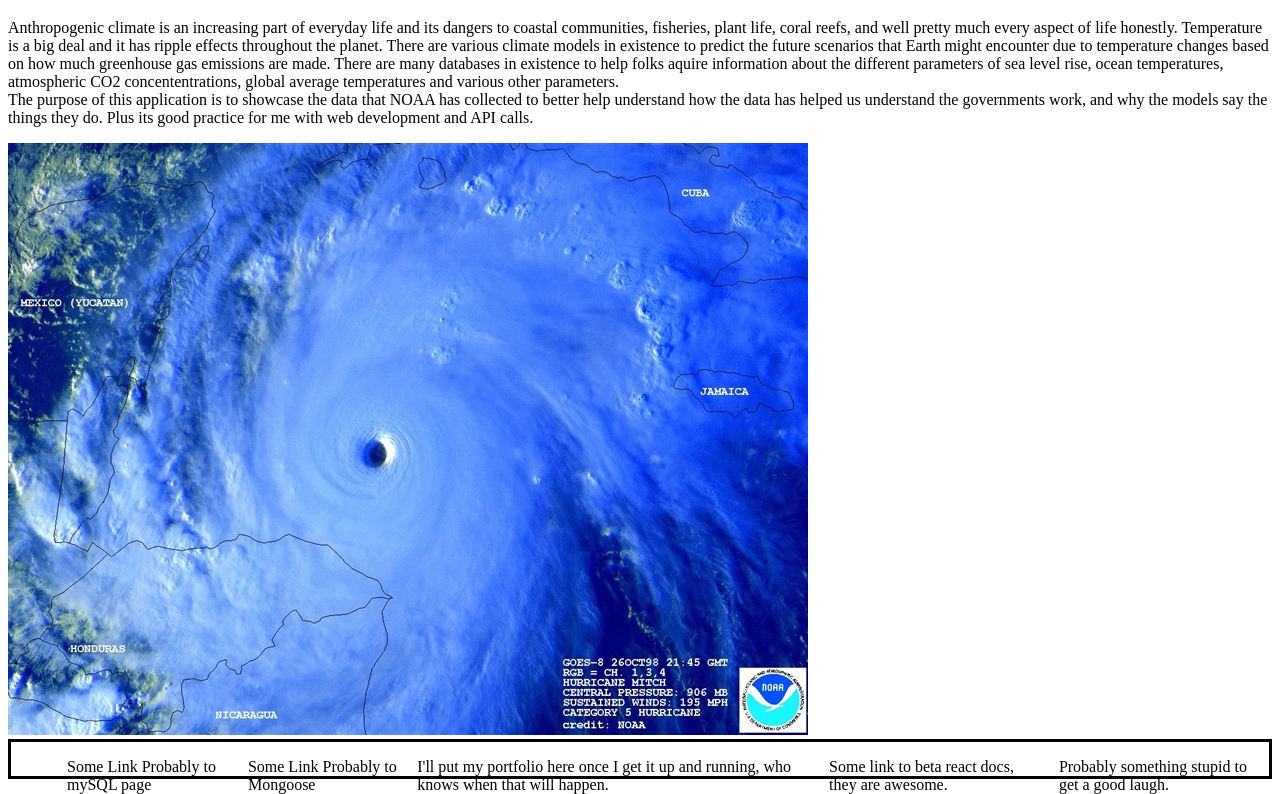
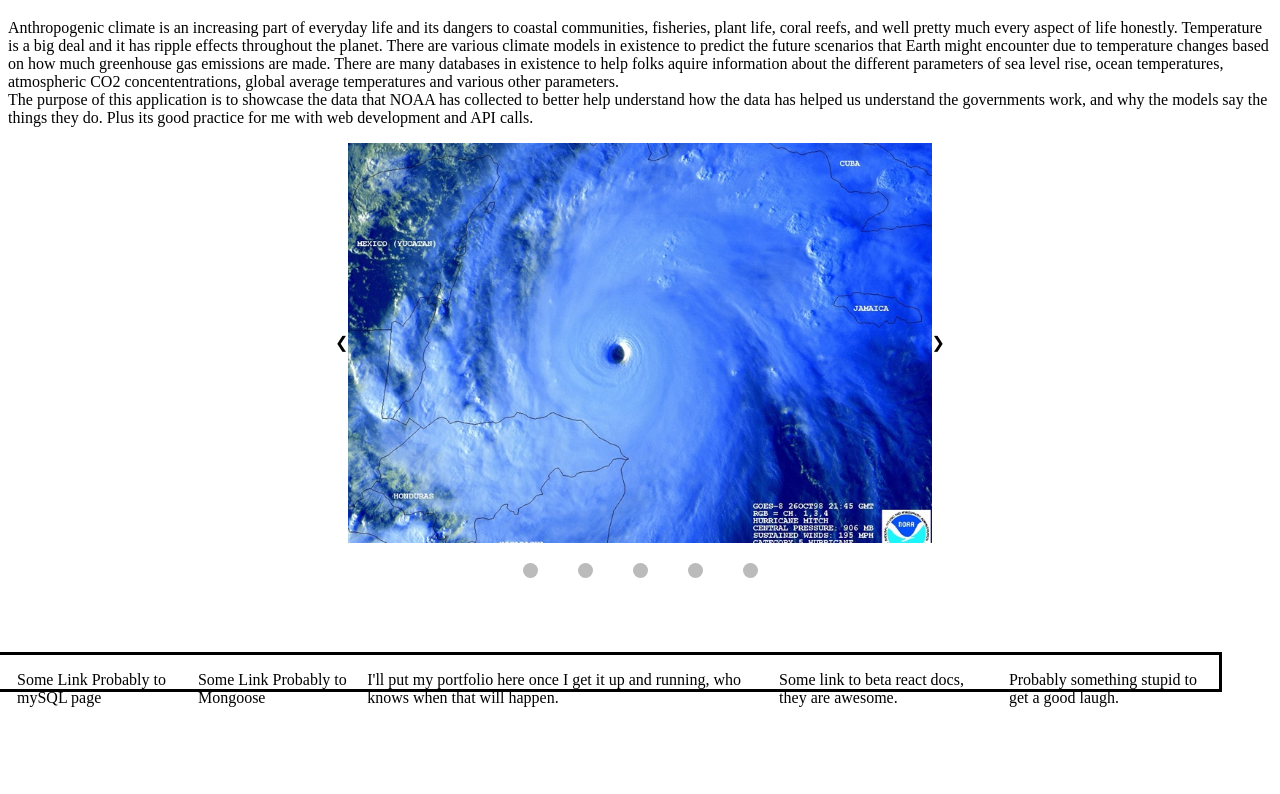
Before and after one commit to ianhnizdo/TestApplication, a React app: page / in a window 1280 px wide. Shown: the part 379-1173 px from the top of the page. After the commit the page ends 1086 px from the top, so only its background shows below. Built offline with nearby package versions, Linux system fonts and the light colour scheme.

Commit message:
Have the slideshow working.

```diff
--- a/client/Homepage.jsx
+++ b/client/Homepage.jsx
@@ -1,13 +1,52 @@
-import React from "react";
+import React, { useState } from "react";
 import Nav from "./Nav";
 // import "./styles.scss";
 import Footer from "./Footer";
 import Coral from "../public/Coral-Bleaching.jpg";
-import Cumulus from "../public/HurricaneMitch.jpg";
+import Cumulus from "../public/Cumulus-Clouds.jpg";
 import Satellite from "../public/Satellite.jpg";
 import SeaLevel from "../public/Sea-Level-Rise-Greenland-ice-loss_2022.jpg";
+import Hurricane from "../public/HurricaneMitch.jpg";
 
 function Homepage() {
+  const [slide, setSlide] = useState(0);
+
+  const slides = [
+    { id: 0, title: "Footer", image: Hurricane },
+    { id: 1, title: "Coral", image: Coral },
+    { id: 2, title: "Cumulus", image: Cumulus },
+    { id: 3, title: "Satellite", image: Satellite },
+    { id: 4, title: "SeaLevel", image: SeaLevel },
+  ];
+
+  function plusSlide() {
+    console.log(slide);
+    if (slide === slides.length - 1) {
+      setSlide(0);
+      return;
+    }
+    setSlide(slide + 1);
+    return;
+  }
+
+  function minusSlide() {
+    console.log(slide);
+    if (slide === 0) {
+      setSlide(slides.length - 1);
+      return;
+    }
+    setSlide(slide - 1);
+    return;
+  }
+
+  function currentSlide(num) {
+    // console.log(typeof(num));
+    if (typeof num !== "number") {
+      return;
+    }
+    setSlide(num);
+  }
+
   return (
     <section className="Homepage">
       <Nav />
@@ -33,7 +72,30 @@ function Homepage() {
           they do. Plus its good practice for me with web development and API
           calls.
         </p>
-        <img alt="A picture of cumulus clouds" src={Cumulus}/>
+        <section className="Slides-and-Dots">
+          <section className="slide-show">
+            <a className="SlideRight" onClick={minusSlide}>
+              &#10094;
+            </a>
+            {/* <center> */}
+            <img
+              className="Slide"
+              src={slides[slide].image}
+              alt="Current slide"
+            />
+            {/* </center> */}
+            <a className="SlideLeft" onClick={plusSlide}>
+              &#10095;
+            </a>
+          </section>
+          <aside className="dots">
+            <span className="dot" onClick={() => currentSlide(0)}></span>
+            <span className="dot" onClick={() => currentSlide(1)}></span>
+            <span className="dot" onClick={() => currentSlide(2)}></span>
+            <span className="dot" onClick={() => currentSlide(3)}></span>
+            <span className="dot" onClick={() => currentSlide(4)}></span>
+          </aside>
+        </section>
       </section>
       <Footer />
     </section>
--- a/client/styles.scss
+++ b/client/styles.scss
@@ -45,7 +45,8 @@
   position: relative;
   min-height: 100vh;
   .Homepage-Container {
-    // background-image:
+    // width: 100%;
+    // height: 80%;
     padding-bottom: 2.5rem;
     .Homepage-title {
       text-align: center;
@@ -53,6 +54,43 @@
       font-family: "Times New Roman", Times, serif;
       // background-color: rgb(149, 255, 0);
     }
+    .Slides-and-Dots {
+      display: flex;
+      flex-direction: column;
+      align-items: center;
+      .slide-show {
+        display: flex;
+
+        justify-content: center;
+        align-items: center;
+        width: 610px;
+        height: 400px;
+        margin: auto;
+        .SlideLeft,
+        .SlideRight {
+          top: 50%;
+        }
+        .Slide {
+          width: 100%;
+          height: 100%;
+          object-fit: cover;
+        }
+      }
+      .dot {
+        display: inline-block;
+        // flex-direction: column;
+        // justify-content: center;
+        margin: 20px;
+        height: 15px;
+        width: 15px;
+        border-radius: 50%;
+        background-color: #bbb;
+        cursor: pointer;
+      }
+    }
+  }
+  Footer {
+    margin: -50px;
   }
 }
 
@@ -63,6 +101,7 @@
   bottom: 0;
   width: 100%;
   height: 2.5rem;
+  margin: auto;
   .Website-Footer {
     display: flex;
     list-style-type: none;
@@ -72,3 +111,12 @@
     }
   }
 }
+
+.SlideLeft:hover,
+.SlideRight:hover {
+  background-color: rgba(0, 0, 0, 0.8);
+}
+
+.dot:hover {
+  background-color: #717171;
+}
```
